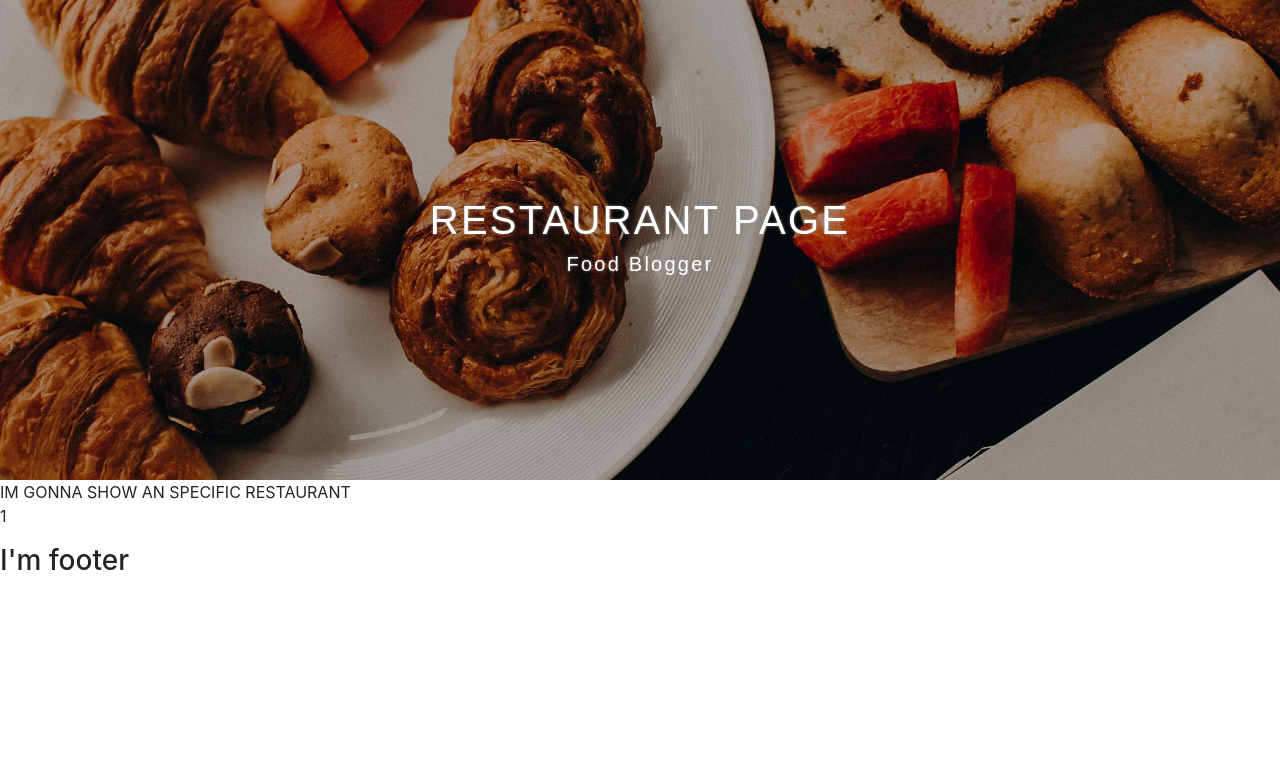
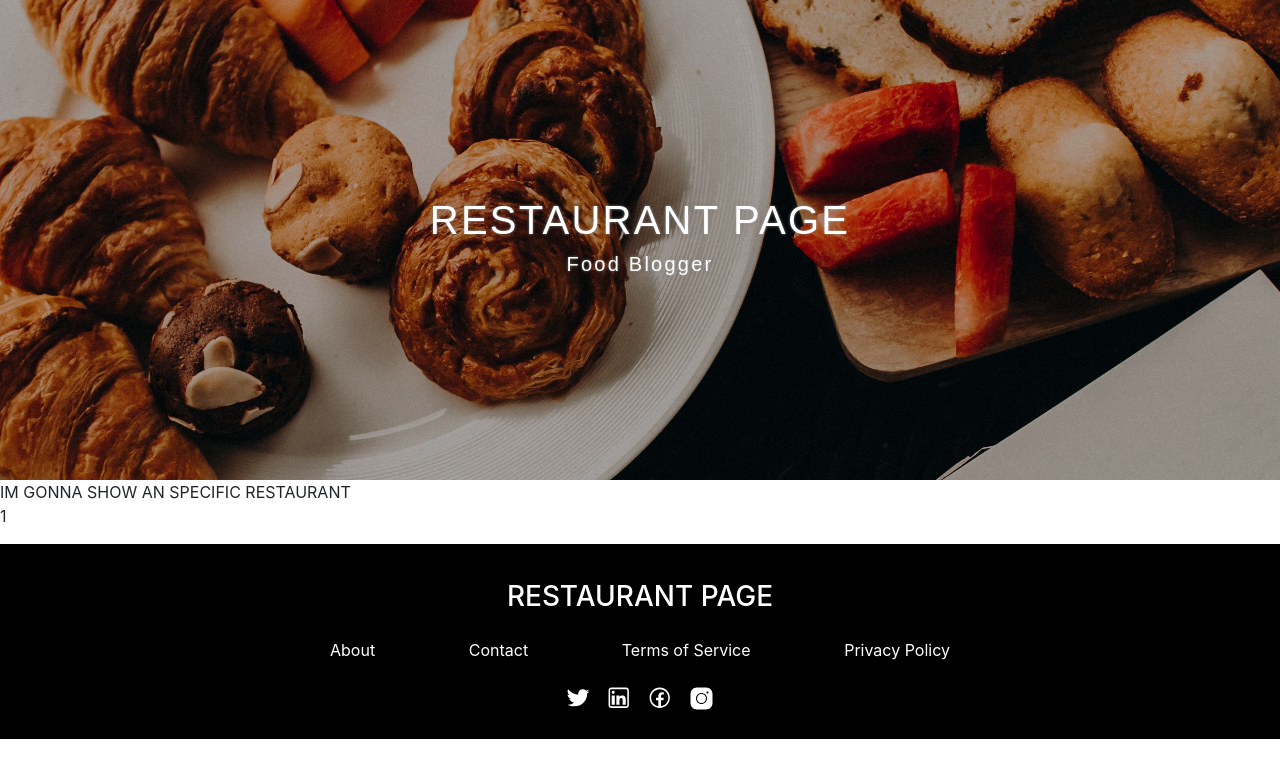
Before and after one commit to jessicafarias/restaurant_app, a React (Create React App) app: page /show/1 in a window 1280 px wide. Shown: the top 778 px of the page. Built offline with nearby package versions, Linux system fonts and the light colour scheme; a web font is replaced by a local one.

Commit message:
style: Style footer
docs: Adding social media svg

```diff
--- a/src/components/Footer.js
+++ b/src/components/Footer.js
@@ -1,8 +1,37 @@
+import '../styles/footer.css'
 const Footer = () => {
   return (
     <footer>
-      <div>
-        <h3>I'm footer</h3>
+      <div className="footer">
+        <h3 className="text-center p-3">RESTAURANT PAGE</h3>
+        <div className="d-flex align-items-center justify-content-between w-50 m-auto">
+          <p>About</p>
+          <p>Contact</p>
+          <p>Terms of Service</p>
+          <p>Privacy Policy</p>
+        </div>
+        <div className="w-100 d-flex justify-content-center">
+          <svg xmlns="http://www.w3.org/2000/svg" x="0px" y="0px"
+            width="25" height="25"
+            viewBox="0 0 16 16"
+            className="m-2"
+            fill="#ffffff"><path d="M 15 3.296875 C 14.476563 3.523438 13.949219 3.691406 13.367188 3.746094 C 13.949219 3.410156 14.417969 2.84375 14.648438 2.226563 C 14.066406 2.5625 13.484375 2.789063 12.84375 2.902344 C 12.257813 2.339844 11.5 2 10.683594 2 C 9.109375 2 7.824219 3.242188 7.824219 4.765625 C 7.824219 4.988281 7.824219 5.214844 7.882813 5.386719 C 4.875 5.386719 2.8125 3.691406 1.414063 2 C 1.121094 2.394531 1.003906 2.902344 1.003906 3.410156 C 1.003906 4.367188 1.53125 5.214844 2.289063 5.722656 C 1.820313 5.667969 1.355469 5.554688 1.003906 5.386719 C 1.003906 5.386719 1.003906 5.386719 1.003906 5.441406 C 1.003906 6.796875 1.996094 7.921875 3.28125 8.148438 C 3.046875 8.203125 2.8125 8.261719 2.519531 8.261719 C 2.347656 8.261719 2.171875 8.261719 1.996094 8.207031 C 2.347656 9.335938 3.976563 10.632813 5.257813 10.632813 C 4.265625 11.363281 3.34375 12 1.5 12 C 1.265625 12 1.453125 12 1 12 C 2.28125 12.789063 3.800781 13 5.375 13 C 10.683594 13 13.542969 8.769531 13.542969 5.101563 C 13.542969 4.988281 13.542969 4.878906 13.542969 4.765625 C 14.125 4.367188 14.59375 3.863281 15 3.296875"></path></svg>
+          <svg xmlns="http://www.w3.org/2000/svg" x="0px" y="0px"
+            width="25" height="25"
+            viewBox="0 0 16 16"
+            className="m-2"
+            fill="#ffffff"><path d="M 2.757813 1 C 1.792969 1 1 1.792969 1 2.757813 L 1 12.246094 C 1 13.207031 1.792969 14 2.757813 14 L 12.246094 14 C 13.207031 14 14 13.207031 14 12.246094 L 14 2.757813 C 14 1.792969 13.207031 1 12.246094 1 Z M 2.757813 2 L 12.246094 2 C 12.667969 2 13 2.332031 13 2.757813 L 13 12.246094 C 13 12.667969 12.667969 13 12.246094 13 L 2.757813 13 C 2.332031 13 2 12.667969 2 12.246094 L 2 2.757813 C 2 2.332031 2.332031 2 2.757813 2 Z M 4 3 C 3.449219 3 3 3.449219 3 4 C 3 4.550781 3.449219 5 4 5 C 4.550781 5 5 4.550781 5 4 C 5 3.449219 4.550781 3 4 3 Z M 3 6 L 3 12 L 5 12 L 5 6 Z M 6 6 L 6 12 L 8 12 L 8 9.320313 C 8 8.488281 8.078125 7.742188 9.078125 7.742188 C 10.0625 7.742188 10 8.636719 10 9.375 L 10 12 L 12 12 L 12 9.039063 C 12 7.320313 11.640625 6 9.691406 6 C 8.753906 6 8.28125 6.375 8.023438 6.875 L 8 6.875 L 8 6 Z"></path></svg>
+          <svg xmlns="http://www.w3.org/2000/svg" x="0px" y="0px"
+            width="25" height="25"
+            viewBox="0 0 16 16"
+            className="m-2"
+            fill="#ffffff"><path d="M 7.5 1 C 3.9160714 1 1 3.9160714 1 7.5 C 1 11.083929 3.9160714 14 7.5 14 C 11.083929 14 14 11.083929 14 7.5 C 14 3.9160714 11.083929 1 7.5 1 z M 7.5 2 C 10.543488 2 13 4.4565116 13 7.5 C 13 10.266333 10.967571 12.541024 8.3125 12.933594 L 8.3125 9.0898438 L 9.8652344 9.0898438 L 10.109375 7.5136719 L 8.3125 7.5136719 L 8.3125 6.6503906 C 8.3125 5.9953906 8.5256719 5.4140625 9.1386719 5.4140625 L 10.123047 5.4140625 L 10.123047 4.0371094 C 9.9500469 4.0141094 9.5845781 3.9628906 8.8925781 3.9628906 C 7.4485781 3.9628906 6.6015625 4.7258906 6.6015625 6.4628906 L 6.6015625 7.5117188 L 5.1171875 7.5117188 L 5.1171875 9.0898438 L 6.6035156 9.0898438 L 6.6035156 12.919922 C 3.9897868 12.492118 2 10.237066 2 7.5 C 2 4.4565116 4.4565116 2 7.5 2 z"></path></svg>
+          <svg xmlns="http://www.w3.org/2000/svg" x="0px" y="0px"
+            width="25" height="25"
+            viewBox="0 0 50 50"
+            className="m-2"
+            fill="#ffffff">    <path d="M 16 3 C 8.83 3 3 8.83 3 16 L 3 34 C 3 41.17 8.83 47 16 47 L 34 47 C 41.17 47 47 41.17 47 34 L 47 16 C 47 8.83 41.17 3 34 3 L 16 3 z M 37 11 C 38.1 11 39 11.9 39 13 C 39 14.1 38.1 15 37 15 C 35.9 15 35 14.1 35 13 C 35 11.9 35.9 11 37 11 z M 25 14 C 31.07 14 36 18.93 36 25 C 36 31.07 31.07 36 25 36 C 18.93 36 14 31.07 14 25 C 14 18.93 18.93 14 25 14 z M 25 16 C 20.04 16 16 20.04 16 25 C 16 29.96 20.04 34 25 34 C 29.96 34 34 29.96 34 25 C 34 20.04 29.96 16 25 16 z"></path></svg>
+        </div>
       </div>
     </footer>
   )
--- /dev/null
+++ b/src/styles/footer.css
@@ -0,0 +1,8 @@
+.footer {
+  width: 100%;
+  background-color: black;
+  color: white;
+  min-height: 20vh;
+  margin-top: 10px;
+  padding: 20px;
+}
```
